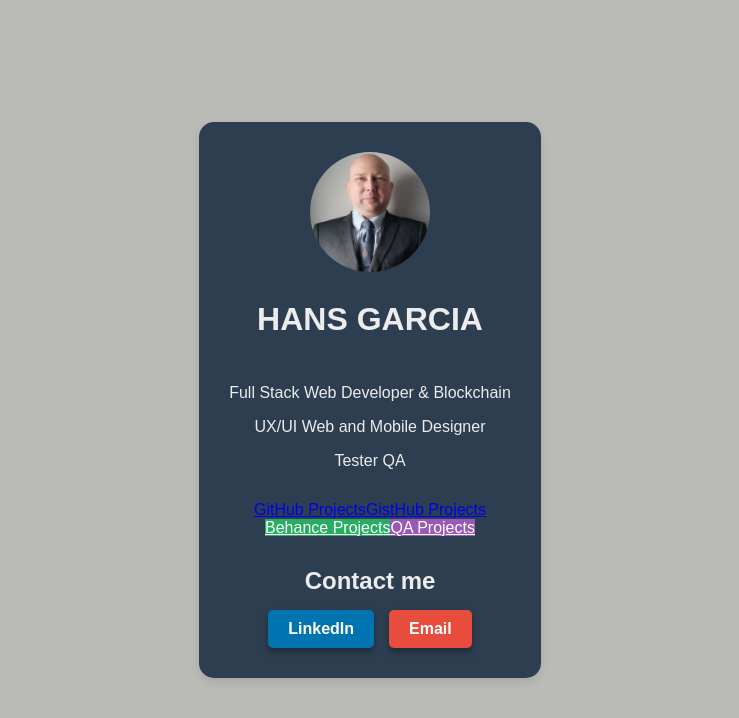
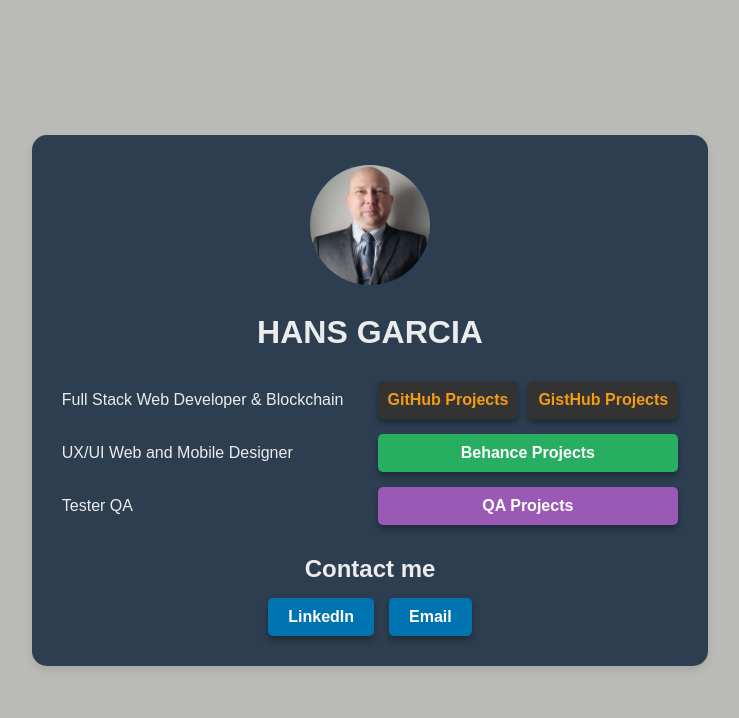
Before and after one commit to Hans-Rafael/hans-rafael.github.io, a React (Vite) app: page / in a window 1280 px wide. Shown: the top 718 px of the page, without its empty margins (270-1009 px from the left). Built offline with nearby package versions, Linux system fonts and the light colour scheme.

Commit message:
mail now option mailto & copy to clipboard after a second in case mailto fail

```diff
--- a/src/App.tsx
+++ b/src/App.tsx
@@ -2,9 +2,14 @@ import Avatar from "./components/Avatar";
 import "./assets/styles.css";
 
 export default function App() {
-  const copyEmail = () => {
-    navigator.clipboard.writeText('hansgarcia@tutamail.com');
-    alert('Email copiado al portapapeles!');
+  const handleEmail = (e: React.MouseEvent<HTMLAnchorElement>) => {
+    e.preventDefault();
+    const email = 'hansgarcia@tutamail.com';
+    window.location.href = `mailto:${email}`;
+    setTimeout(() => {
+      navigator.clipboard.writeText(email);
+      alert('Email copiado al portapapeles!');
+    }, 1000);
   };
 
   return (
@@ -13,19 +18,22 @@ export default function App() {
       <h1>HANS GARCIA</h1>
 
       <div className="content-grid">
-        <div className="roles">
+        <div className="role-row">
           <p>Full Stack Web Developer & Blockchain</p>
-          <p>UX/UI Web and Mobile Designer</p>
-          <p>Tester QA</p>
+          <div className="buttons-row">
+            <a href="https://github.com/Hans-Rafael" target="_blank">GitHub Projects</a>
+            <a href="https://gist.github.com/Hans-Rafael" target="_blank">GistHub Projects</a>
+          </div>
         </div>
 
-        <div className="projects">
-          <a href="https://github.com/Hans-Rafael" target="_blank">GitHub Projects</a>
-          <a href="https://gist.github.com/Hans-Rafael" target="_blank">GistHub Projects</a>
-          <div className="center-buttons">
-            <a href="https://www.behance.net/hans_garcia" target="_blank" className="behance-btn">Behance Projects</a>
-            <a href="#" target="_blank" className="qa-btn">QA Projects</a>
-          </div>
+        <div className="role-row">
+          <p>UX/UI Web and Mobile Designer</p>
+          <a href="https://www.behance.net/hans_garcia" target="_blank" className="behance-btn">Behance Projects</a>
+        </div>
+
+        <div className="role-row">
+          <p>Tester QA</p>
+          <a href="#" target="_blank" className="qa-btn">QA Projects</a>
         </div>
       </div>
 
@@ -33,7 +41,7 @@ export default function App() {
         <h3>Contact me</h3>
         <div className="contact-buttons">
           <a href="https://linkedin.com/in/hans-garcia-developer" target="_blank">LinkedIn</a>
-          <button onClick={copyEmail} className="email-btn">Email</button>
+          <a href="mailto:hansgarcia@tutamail.com" onClick={handleEmail} className="email-btn">Email</a>
         </div>
       </div>
     </div>
```
